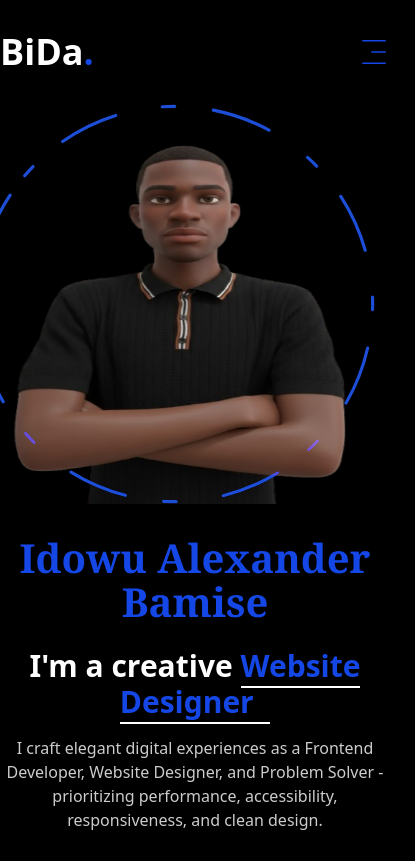
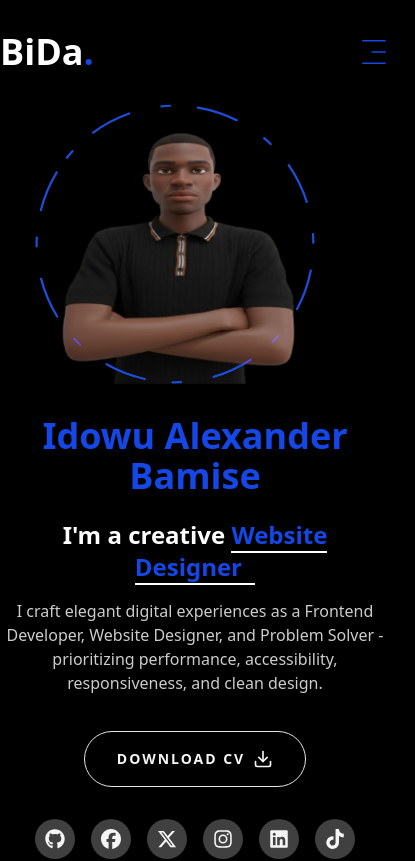
Before and after one commit to Bida3443/Bida-dev, a Next.js app: page / in a window 390 px wide. Shown: the top 861 px of the page, 415 px wide, since content can reach past the window. Built offline with nearby package versions, Linux system fonts and the light colour scheme.

Commit message:
My Porfolio

```diff
--- a/app/page.tsx
+++ b/app/page.tsx
@@ -12,7 +12,7 @@ export default function Home() {
         <div className="flex flex-col xl:flex-row md:flex-row items-center justify-between xl:pt-8 xl:pb-24">
           <div className="text-center xl:text-left order-2 xl:order-0">
 
-            <h1 className="h1 mb-6 text-blue-700 ">Idowu Alexander Bamise</h1>
+            <h1 className="lg:h1 h2 mb-6 text-blue-700 ">Idowu Alexander Bamise</h1>
             <span className="text-xl mb-20">
               <HeroTitle/>
             </span>
--- a/components/HeroTitle.tsx
+++ b/components/HeroTitle.tsx
@@ -4,7 +4,7 @@ import { Typewriter } from "react-simple-typewriter";
 
 export default function HeroTitle() {
   return (
-    <h1 className="text-3xl font-bold">
+    <h1 className="lg:text-3xl text-2xl font-bold">
       I'm a creative {" "}
       <span className="text-blue-700 border-b-2 border-white">
         <Typewriter
--- a/components/Photo.tsx
+++ b/components/Photo.tsx
@@ -14,7 +14,7 @@ export default function Photo () {
              transition:
              {delay: 2, duration: 0.4, ease: "easeIn"},
         }}>
-                <div className="w-100 h-100 mix-blend-lighten absolute">
+                <div className="lg:w-100 w-70 lg:h-100 h-70 mix-blend-lighten absolute">
                     <Image
             src={Bida}
             // fill
@@ -29,7 +29,7 @@ export default function Photo () {
                 </div>
             </motion.div>
 
-            <motion.svg className="w-100 h-100" fill="transparent"
+            <motion.svg className="lg:w-100 w-70 lg:h-100 h-70" fill="transparent"
             viewBox="0 0 506 506"
             xmlns="http://www.w3.org/2000/svg">
                 <motion.circle  cx="253" cy="253" r="250" stroke="#1D4ED8" strokeWidth="4" strokeLinecap="round" strokeLinejoin="round"
```
